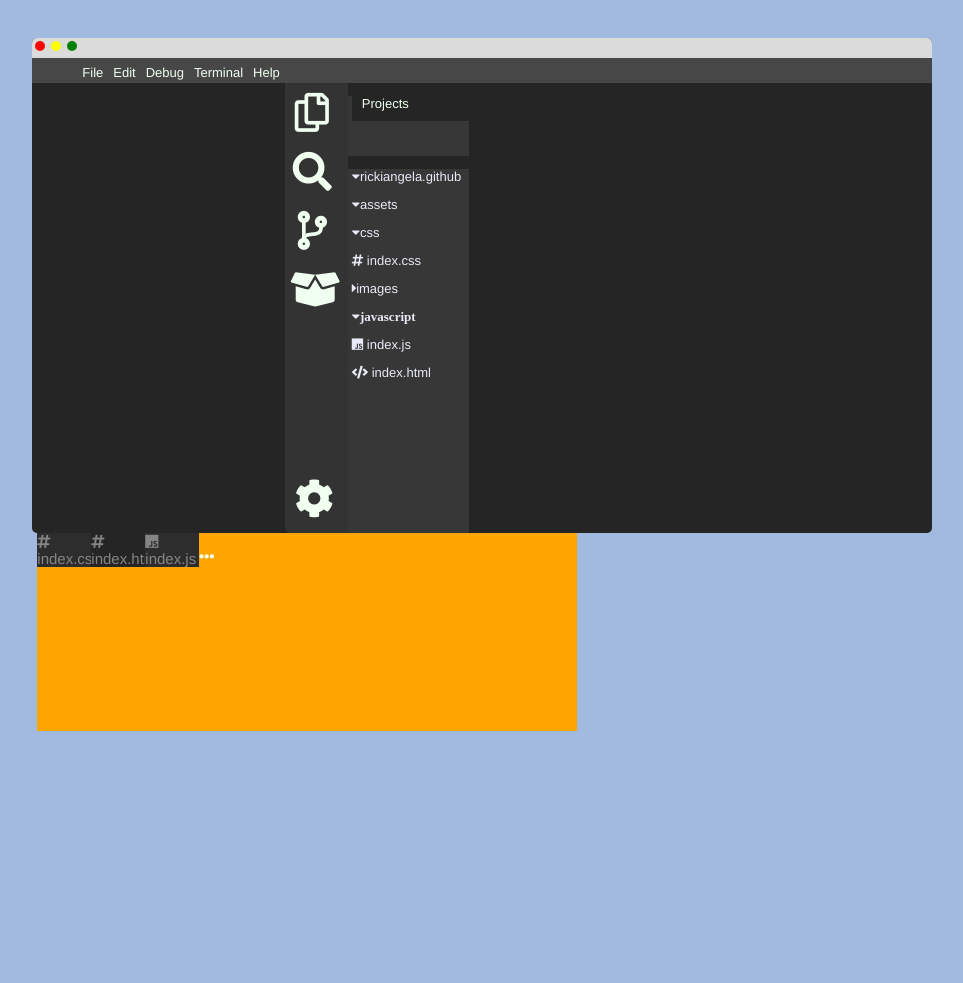
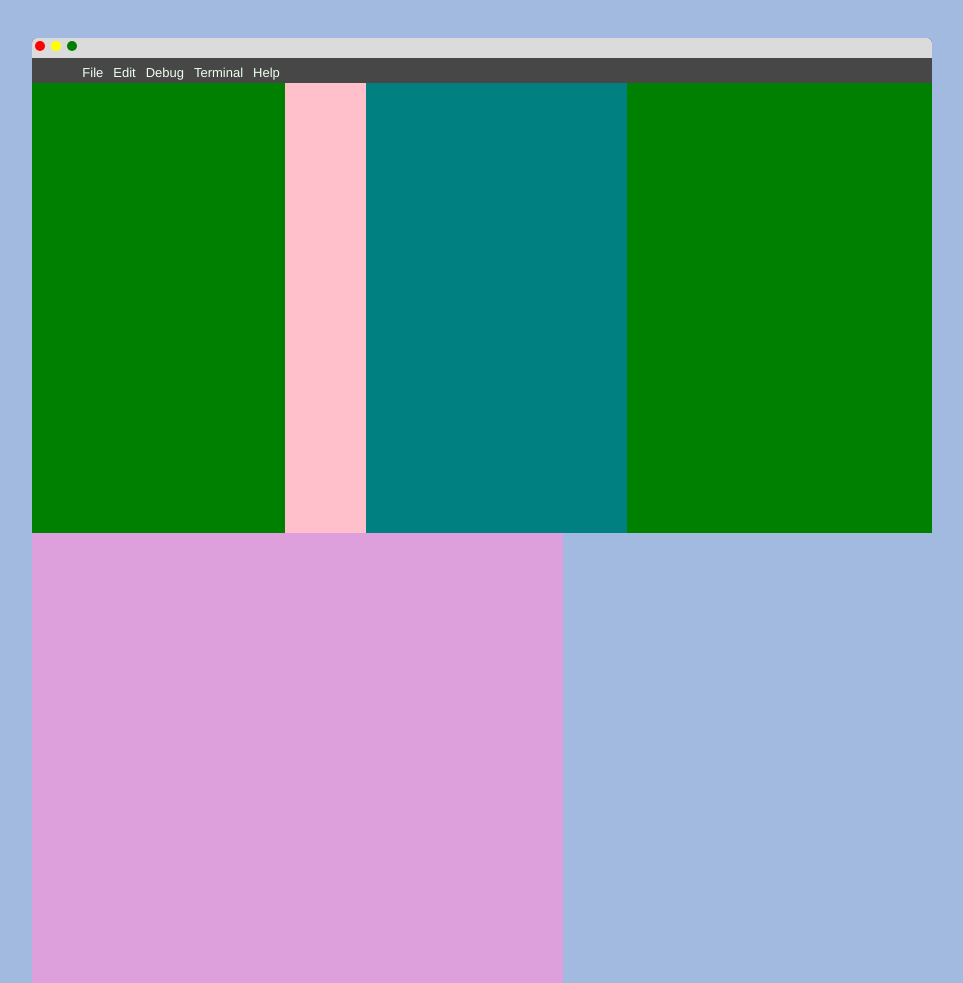
Before and after one commit to rickiangela/rickiangela.github.io, a plain HTML site: page index.html in a window 1280 px wide. Shown: the whole page, without its empty margins (140-1103 px from the left). Before the commit the page ends 800 px from the top, so only its background shows below. Drawn offline with nearby package versions, Linux system fonts and the light colour scheme.

Commit message:
saving my work

```diff
--- a/about.html
+++ b/about.html
@@ -20,6 +20,10 @@
 
   <!-- Title of Page -->
   <title>Ricki Echevarria- About</title>
+
+  <!-- Favicon -->
+  <link rel="shortcut icon" href="/favicon.ico" type="image/x-icon">
+  <link rel="icon" href="assets/images/favicon.ico" type="image/x-icon">
 
 
 </head>
--- a/assets/css/index.css
+++ b/assets/css/index.css
@@ -25,6 +25,47 @@ body {
   margin-top: 3%;
   border-radius: 5px;
 }
+
+/* Top Box */
+
+.top {
+  width: 100%;
+  height: 45px;
+}
+
+/* Bottom Box */
+
+.bottom {
+  background-color: green;
+  width: 100%;
+  height: 450px;
+}
+
+/* --------------------------------------------------------------------------------------------------------- */
+
+.main-box-one {
+  background-color: pink;
+  height: 100%;
+  width: 9%;
+  float: left;
+}
+
+.main-box-two {
+  background-color: teal;
+  height: 100%;
+  width: 29%;
+  float: left;
+}
+
+.main-box-three{
+  background-color: plum;
+  height: 100%;
+  width: 59%;
+  float: left;
+}
+
+/* --------------------------------------------------------------------------------------------------------- */
+
 
 /* Window Header */
 .window-header {
@@ -109,7 +150,7 @@ body {
 /* Workspace */
 
 .projects {
-  /* background-color: #252526; */
+  background-color: #252526;
   float: left;
   background-color: orange;
   font-size: 15px;
--- a/index.html
+++ b/index.html
@@ -8,14 +8,18 @@
   <link rel="stylesheet" type="text/css" href="./assets/css/index.css">
 
   <!-- Font Awesome -->
-  <link rel="stylesheet" href="https://use.fontawesome.com/releases/v5.7.0/css/all.css" integrity="sha384-lZN37f5QGtY3VHgisS14W3ExzMWZxybE1SJSEsQp9S+oqd12jhcu+A56Ebc1zFSJ"
-    crossorigin="anonymous">
+  <link rel="stylesheet" href="https://use.fontawesome.com/releases/v5.7.0/css/all.css"
+    integrity="sha384-lZN37f5QGtY3VHgisS14W3ExzMWZxybE1SJSEsQp9S+oqd12jhcu+A56Ebc1zFSJ" crossorigin="anonymous">
 
   <!-- Google Fonts -->
   <link href="https://fonts.googleapis.com/css?family=Quicksand" rel="stylesheet">
 
   <!-- Title of Page -->
   <title>Ricki Echevarria</title>
+
+  <!-- Favicon -->
+  <link rel="shortcut icon" href="/favicon.ico" type="image/x-icon">
+  <link rel="icon" href="assets/images/favicon.ico" type="image/x-icon">
 
 </head>
 
@@ -26,6 +30,8 @@
     <div class="box">
 
       <div class="textbox">
+
+        <div class="top">
 
           <div class="window-header">
             <div class="red"></div>
@@ -42,7 +48,34 @@
             <p class="help">Help</p>
           </div>
 
-        <div class="sidebar-sidebar">
+        </div>
+
+        <!-- --------------------------------------------------------------------------------------------- -->
+
+        <div class="bottom">
+
+          <div class="main-box-one">
+
+
+          </div>
+
+          <div class="main-box-two">
+
+
+          </div>
+
+          <div class="main-box-three">
+
+
+
+          </div>
+
+        </div>
+
+        <!-- --------------------------------------------------------------------------------------------- -->
+
+
+        <!-- <div class="sidebar-sidebar">
           <i class="far fa-copy fa-3x document"></i>
           <i class="fas fa-search fa-3x search"></i>
           <i class="fas fa-code-branch fa-3x fork"></i>
@@ -77,7 +110,7 @@
           <div class="project-3"><i class="fab fa-js"></i>index.js</div>
           <p class="ellipsis"><i class="fas fa-ellipsis-h"></i></p>
 
-        </div>
+        </div> -->
 
         <!-- <div class="text-body">
           <p class="number">1. <p class="code"></p></p>
@@ -126,16 +159,16 @@
 
 
   <!-- Button to Portfolio -->
-  <div class="button">
+  <!-- <div class="button">
     <a class="button-text" href="portfolio.html"></a>
-  </div>
+  </div> -->
 
 
 
 
 
   <!-- The Modal -->
-  <div id="myModal" class="modal">
+  <!-- <div id="myModal" class="modal">
     <div class="modal-content">
       <span class="close">&times;</span>
       <h1 class="modal-header">Hello World!</h1>
@@ -144,7 +177,7 @@
       <p class="trigger">No. I want to stay.</p>
       <a class="link" href="portfolio.html">Yes! Let's go explore.</a>
     </div>
-  </div>
+  </div> -->
 
 
 
```
Also changed, not shown: contact.html (+4 -0 lines), hireme.html (+4 -0 lines), portfolio.html (+4 -0 lines), assets/images/favicon.ico (added). Lines whose indentation alone changed are shown as unchanged.
